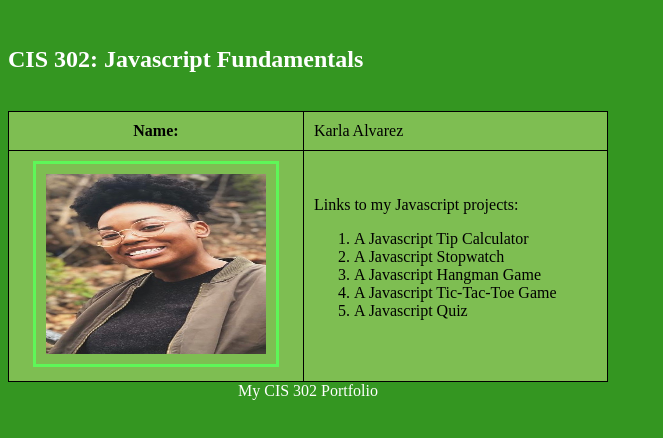
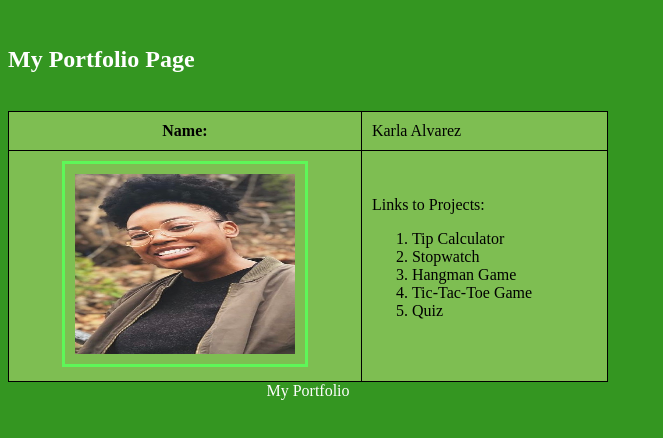
Before and after one commit to karlaealvarez99/PortfolioPage, a plain HTML site: page index.html in a window 1280 px wide. Shown: the whole page, without its empty margins (0-663 px from the left). Drawn offline with Linux system fonts and the light colour scheme.

Commit message:
Update index.html

```diff
--- a/index.html
+++ b/index.html
@@ -3,28 +3,28 @@
 <head>
 <meta charset="utf-8" />
 <link href="styling.css" rel="stylesheet" />
-<title>Karla Alvarez CIS 302 Final</title>
+<title>Karla Alvarez</title>
 </head>
 <body>
 <br/>
-<h2>CIS 302: Javascript Fundamentals</h2>
+<h2>My Portfolio Page</h2>
 <br/>
 <nav>
 <table>
-<caption style="caption-side: bottom">My CIS 302 Portfolio</caption>
+<caption style="caption-side: bottom">My Portfolio</caption>
 <tr>
 <th>Name:</th>
 <th>Karla Alvarez</th>
 </tr>
 <tr>
 <td class="center"><img src="IMG_2993.jpeg" width="220px" height="180px"/></td>
-<td class="listPad"> Links to my Javascript projects:
+<td class="listPad"> Links to Projects:
 <ol>
-<li><a href="https://karlaealvarez99.github.io/Calculator/" target="_blank">A Javascript Tip Calculator</a></li>
-<li><a href="https://karlaealvarez99.github.io/Stopwatch/" target="_blank">A Javascript Stopwatch</a></li>
-<li><a href="hhttps://karlaealvarez99.github.io/HangmanGame/ " target="_blank">A Javascript Hangman Game</a></li>
-<li><a href="index3.html" target="_blank">A Javascript Tic-Tac-Toe Game</a></li>
-<li><a href="https://karlaealvarez99.github.io/TriviaQuiz/" target="_blank">A Javascript Quiz</a></li>
+<li><a href="https://karlaealvarez99.github.io/Calculator/" target="_blank">Tip Calculator</a></li>
+<li><a href="https://karlaealvarez99.github.io/Stopwatch/" target="_blank">Stopwatch</a></li>
+<li><a href="hhttps://karlaealvarez99.github.io/HangmanGame/ " target="_blank">Hangman Game</a></li>
+<li><a href="index3.html" target="_blank">Tic-Tac-Toe Game</a></li>
+<li><a href="https://karlaealvarez99.github.io/TriviaQuiz/" target="_blank">Quiz</a></li>
 </ol>
 </td>
 </tr>
```
